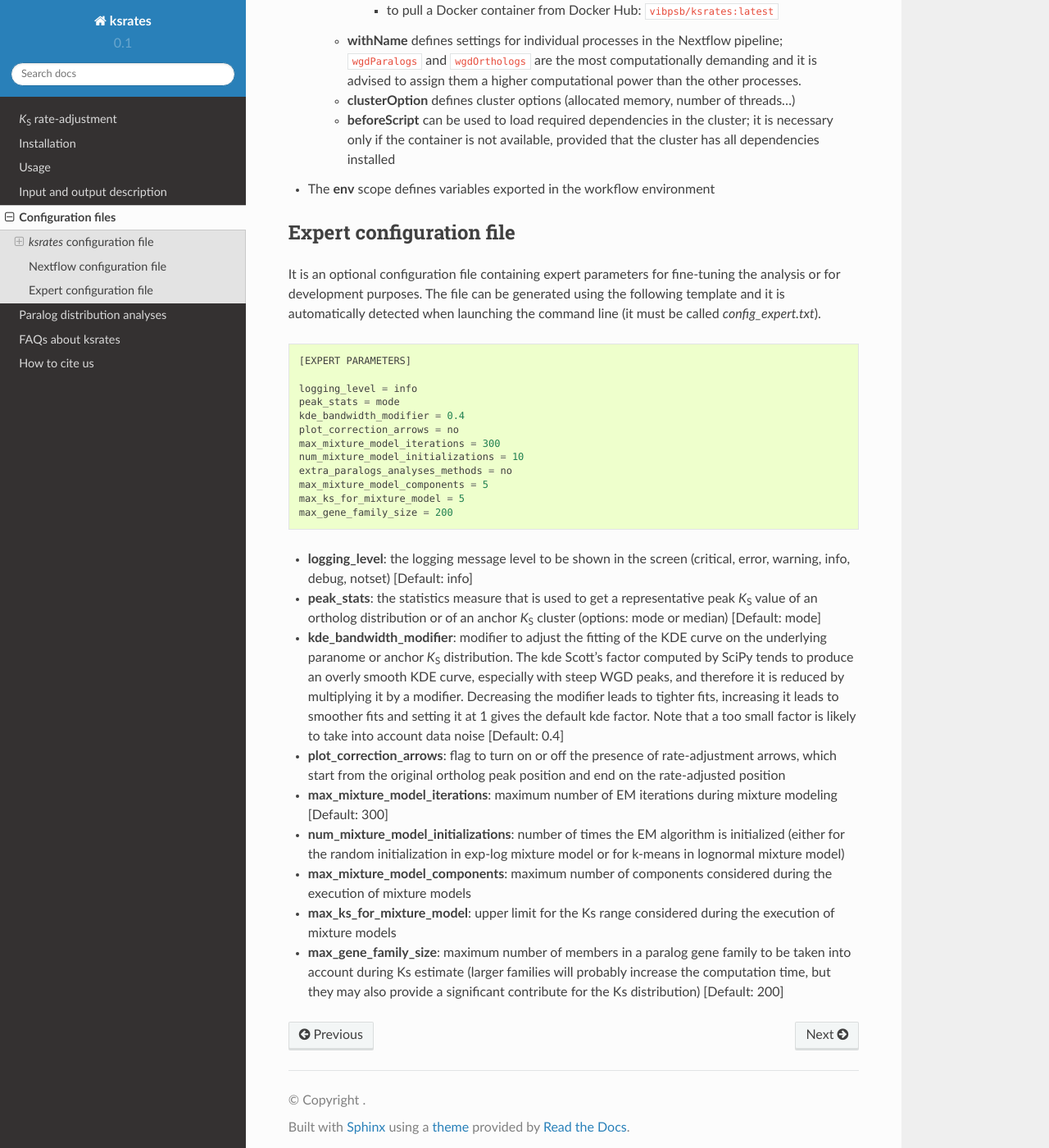
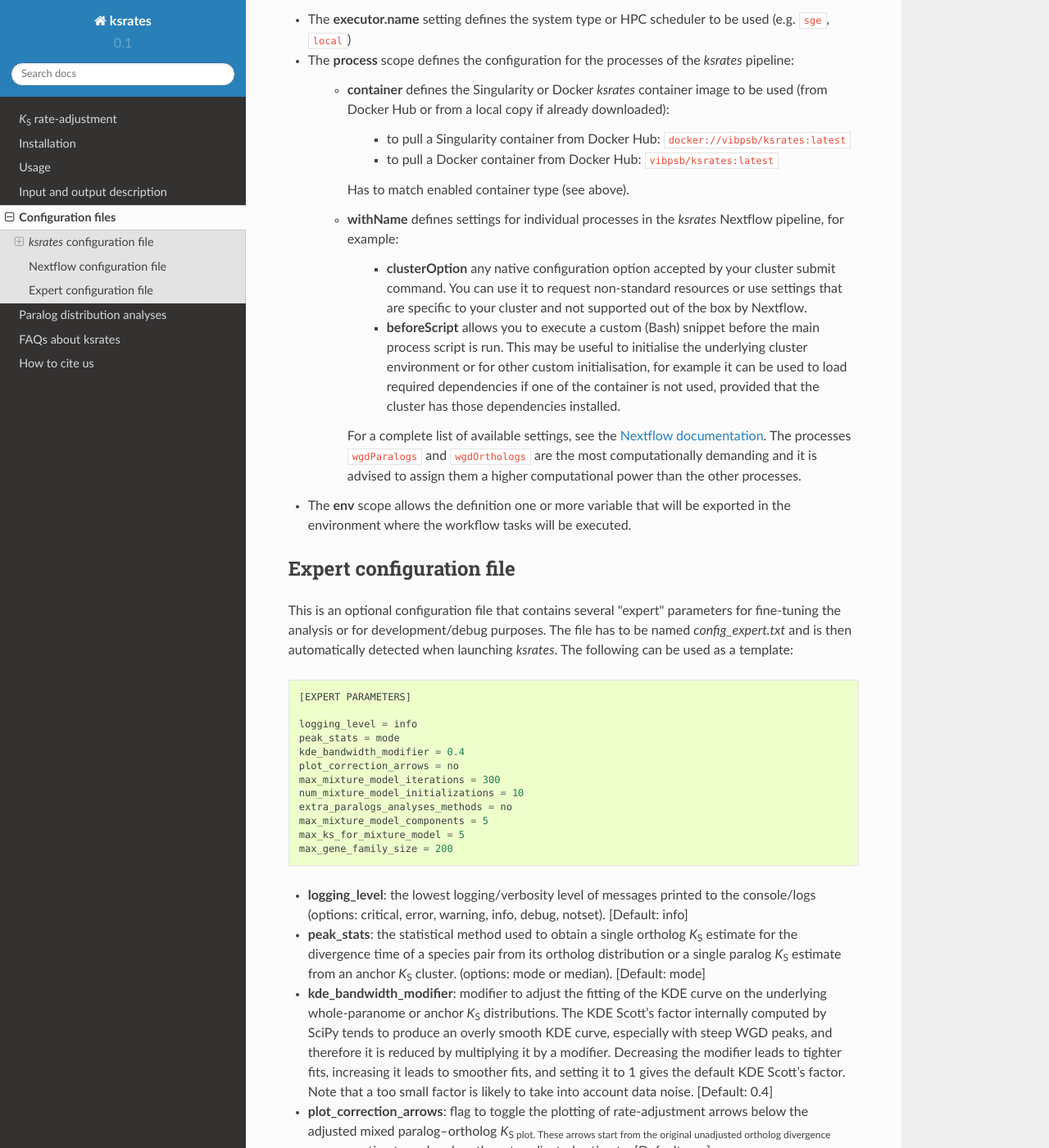
Before and after one commit to VIB-PSB/ksrates, a Sphinx documentation site: the page built from doc/source/configuration.rst, in a window 1280 px wide and 1400 px high, scrolled down 4595 px. Shown: the whole window at 82% size. Built offline with Sphinx 7.4.7 and the Read the Docs theme 2.0.0, drawn with Linux system fonts in a browser that asks for light colours; some of the changed text lies outside the part shown.

Commit message:
Update configuration.rst

```diff
--- a/doc/source/configuration.rst
+++ b/doc/source/configuration.rst
@@ -67,8 +67,8 @@
 
 The [ANALYSIS SETTING] section includes:
 
-* **paranome**: whether to build/plot the whole-paranome *K*:sub:`S` distribution of the focal species \[yes/no\]
-* **colinearity**: whether to build/plot the anchor pair *K*:sub:`S` distribution of the focal species \[yes/no\]
+* **paranome**: whether to build/plot the whole-paranome *K*:sub:`S` distribution of the focal species. \[yes/no\]
+* **colinearity**: whether to build/plot the anchor pair *K*:sub:`S` distribution of the focal species. \[yes/no\]
 * **gff_feature**: parsing keyword from the third column of the GFF file (e.g. gene, mrna...). Case insensitive.
 * **gff_attribute**: parsing keyword from the ninth column of the GFF file (e.g. id, name...). Case insensitive.
 * **max_number_outspecies**: maximum number of trios/outspecies allowed to adjust a divergent pair; if None, all possible outspecies obtained from the phylogenetic tree will be used to form trios and adjust the pair. For more details see below. [Default: 4]
@@ -78,24 +78,24 @@
 
 * For the mixed *K*:sub:`S` distributions plot
 
-    * **x_axis_max_limit_paralogs_plot**: highest value of the x axis in the mixed distribution plot [Default: 5]
-    * **bin_width_para**: bin width in paralog *K*:sub:`S` distribution histogram. By default there are ten bins per unit [Default: 0.1]
-    * **y_axis_limit_paralogs_plot**: customized highest value of the y axis in the mixed plot [Default: None]
+    * **x_axis_max_limit_paralogs_plot**: highest value of the x axis in the mixed distribution plot. [Default: 5]
+    * **bin_width_para**: bin width in paralog *K*:sub:`S` distribution histogram. By default there are ten bins per unit. [Default: 0.1]
+    * **y_axis_limit_paralogs_plot**: customized highest value of the y axis in the mixed plot. [Default: None]
 
 * For ortholog divergence *K*:sub:`S`
 
-    * **num_iterations**: number of bootstrap iterations for mode/median estimate [default: 200]
-    * **divergence_colors**: list of colors assigned to the divergence nodes: all divergence lines coming from the same divergence node share the same color [Default: 8 colors]
+    * **num_iterations**: number of bootstrap iterations for mode/median estimate. [Default: 200]
+    * **divergence_colors**: list of colors assigned to the divergence nodes: all divergence lines coming from the same divergence node share the same color. [Default: 8 colors]
 
 * For the ortholog *K*:sub:`S` distribution plots
 
-    * **x_axis_max_limit_orthologs_plots**: highest value of the x axis in the ortholog distribution plots [Default: 5]
-    * **bin_width_ortho**: bin width in ortholog *K*:sub:`S` distribution histogram. By default there are ten bins per unit [Default: 0.1]
+    * **x_axis_max_limit_orthologs_plots**: highest value of the x axis in the ortholog distribution plots. [Default: 5]
+    * **bin_width_ortho**: bin width in ortholog *K*:sub:`S` distribution histogram. By default there are ten bins per unit. [Default: 0.1]
 
 * *K*:sub:`S` value thresholds
 
-    * **max_ks_para**: maximum value accepted for paralog *K*:sub:`S` from data table [Default: 5]
-    * **max_ks_ortho**: maximum value accepted for ortholog *K*:sub:`S` from data table [Default: 10]
+    * **max_ks_para**: maximum value accepted for paralog *K*:sub:`S` from data table. [Default: 5]
+    * **max_ks_ortho**: maximum value accepted for ortholog *K*:sub:`S` from data table. [Default: 10]
 
 
 Guidelines to set the maximum number of outgroups per rate-adjustment
@@ -122,13 +122,15 @@
 Nextflow configuration file
 ===========================
 
-It is a configuration file used to set the communication with the cluster system, the use of a container and to define parameters or variables for the Nextflow pipeline. For a more complete description please refer to `Nextflow documentation <https://www.nextflow.io/docs/latest/config.html#configuration>`_. The user can download a configuration file template from the GitHub repository documentation and adapt it according to their resources and requirements. Below is explained the basic file structure::
+The Nextflow configuration file is used to configure various settings for the *ksrates* Nextflow pipeline, including the settings to use and configure resources on a compute cluster and to use the *ksrates* Singularity or Docker container. We provide a few general template Nextflow configuration files for the *ksrates* Nextflow pipeline in the `doc <https://github.com/VIB-PSB/ksrates/blob/master/doc/source>`_ directory in the GitHub repository. These can be adapted to a user's specific resources and requirements. Below, we briefly explain some of the basic key settings. For a more complete description please refer to the `Nextflow documentation <https://www.nextflow.io/docs/latest/config.html#configuration>`_. ::
 
     singularity {
         enabled = true
         cacheDir = ''
     }
-    docker.enabled = true
+    docker {
+        enabled = false
+    }
 
     executor.name = ''
 
@@ -141,26 +143,34 @@
         }
     }
 
-    env.SOME_ENV_VARIABLE = ''
+    env {
+    	SOME_ENV_VARIABLE = ''
+    	ANOTHER_ENV_VARIABLE = ''
+    }
 
-* The **singularity** and **docker** scopes deal with container-related specifications:
+* The **singularity** and **docker** scopes configure container type usage and execution:
 
-    * **enable** enables or disables the use of a container
-    * **cacheDir** defines the directory where to download and store the Singularity image file from Docker Hub
+    * **enable** enables or disables the use of the respective container
+    * **cacheDir** the directory where remote the Singularity image from Docker Hub is stored. When using a computing cluster it must be a shared folder accessible to all computing nodes.
 
-* The **executor** scope defines the cluster system type (e.g. SGE) which the jobs are submitted to
-* The **process** scope defines the container image and the pipeline configuration on the cluster:
+* The **executor.name** setting defines the system type or HPC scheduler to be used (e.g. ``sge``, ``local``)
+* The **process** scope defines the configuration for the processes of the *ksrates* pipeline:
 
-    * **container** defines the *ksrates* container image (from Docker Hub or from a local copy if already downloaded).
+    * **container** defines the Singularity or Docker *ksrates* container image to be used (from Docker Hub or from a local copy if already downloaded):
 
         * to pull a Singularity container from Docker Hub: ``docker://vibpsb/ksrates:latest``
         * to pull a Docker container from Docker Hub: ``vibpsb/ksrates:latest``
 
-    * **withName** defines settings for individual processes in the Nextflow pipeline; ``wgdParalogs`` and ``wgdOrthologs`` are the most computationally demanding and it is advised to assign them a higher computational power than the other processes.
-    * **clusterOption** defines cluster options (allocated memory, number of threads...)
-    * **beforeScript** can be used to load required dependencies in the cluster; it is necessary only if the container is not available, provided that the cluster has all dependencies installed
+      Has to match enabled container type (see above).
 
-* The **env** scope defines variables exported in the workflow environment
+    * **withName** defines settings for individual processes in the *ksrates* Nextflow pipeline, for example:
+
+    	* **clusterOption** any native configuration option accepted by your cluster submit command. You can use it to request non-standard resources or use settings that are specific to your cluster and not supported out of the box by Nextflow.
+    	* **beforeScript** allows you to execute a custom (Bash) snippet before the main process script is run. This may be useful to initialise the underlying cluster environment or for other custom initialisation, for example it can be used to load required dependencies if one of the container is not used, provided that the cluster has those dependencies installed.
+
+      For a complete list of available settings, see the `Nextflow documentation <https://www.nextflow.io/docs/latest/process.html#process-directives>`_. The processes ``wgdParalogs`` and ``wgdOrthologs`` are the most computationally demanding and it is advised to assign them a higher computational power than the other processes.
+
+* The **env** scope allows the definition one or more variable that will be exported in the environment where the workflow tasks will be executed.
 
 
 .. _`expert_config_section`:
@@ -168,7 +178,7 @@
 Expert configuration file
 =========================
 
-It is an optional configuration file containing expert parameters for fine-tuning the analysis or for development purposes. The file can be generated using the following template and it is automatically detected when launching the command line (it must be called `config_expert.txt`). ::
+This is an optional configuration file that contains several \"expert\" parameters for fine-tuning the analysis or for development/debug purposes. The file has to be named `config_expert.txt` and is then automatically detected when launching *ksrates*. The following can be used as a template::
 
     [EXPERT PARAMETERS]
 
@@ -183,12 +193,12 @@
     max_ks_for_mixture_model = 5
     max_gene_family_size = 200
 
-* **logging_level**: the logging message level to be shown in the screen (critical, error, warning, info, debug, notset) [Default: info]
-* **peak_stats**: the statistics measure that is used to get a representative peak *K*:sub:`S` value of an ortholog distribution or of an anchor *K*:sub:`S` cluster (options: mode or median) [Default: mode]
-* **kde_bandwidth_modifier**: modifier to adjust the fitting of the KDE curve on the underlying paranome or anchor *K*:sub:`S` distribution. The kde Scott's factor computed by SciPy tends to produce an overly smooth KDE curve, especially with steep WGD peaks, and therefore it is reduced by multiplying it by a modifier. Decreasing the modifier leads to tighter fits, increasing it leads to smoother fits and setting it at 1 gives the default kde factor. Note that a too small factor is likely to take into account data noise [Default: 0.4]
-* **plot_correction_arrows**: flag to turn on or off the presence of rate-adjustment arrows, which start from the original ortholog peak position and end on the rate-adjusted position
-* **max_mixture_model_iterations**: maximum number of EM iterations during mixture modeling [Default: 300]
-* **num_mixture_model_initializations**: number of times the EM algorithm is initialized (either for the random initialization in exp-log mixture model or for k-means in lognormal mixture model)
-* **max_mixture_model_components**: maximum number of components considered during the execution of mixture models
-* **max_ks_for_mixture_model**: upper limit for the Ks range considered during the execution of mixture models
-* **max_gene_family_size**: maximum number of members in a paralog gene family to be taken into account during Ks estimate (larger families will probably increase the computation time, but they may also provide a significant contribute for the Ks distribution) [Default: 200]
+* **logging_level**: the lowest logging/verbosity level of messages printed to the console/logs (options: critical, error, warning, info, debug, notset). [Default: info]
+* **peak_stats**: the statistical method used to obtain a single ortholog *K*:sub:`S` estimate for the divergence time of a species pair from its ortholog distribution or a single paralog *K*:sub:`S` estimate from an anchor *K*:sub:`S` cluster. (options: mode or median). [Default: mode]
+* **kde_bandwidth_modifier**: modifier to adjust the fitting of the KDE curve on the underlying whole-paranome or anchor *K*:sub:`S` distributions. The KDE Scott's factor internally computed by SciPy tends to produce an overly smooth KDE curve, especially with steep WGD peaks, and therefore it is reduced by multiplying it by a modifier. Decreasing the modifier leads to tighter fits, increasing it leads to smoother fits, and setting it to 1 gives the default KDE Scott's factor. Note that a too small factor is likely to take into account data noise. [Default: 0.4]
+* **plot_correction_arrows**: flag to toggle the plotting of rate-adjustment arrows below the adjusted mixed paralog--ortholog *K*:sub:`S plot. These arrows start from the original unadjusted ortholog divergence *K*:sub:`S` estimate and end on the rate-adjusted estimate. [Default: yes]
+* **max_mixture_model_iterations**: maximum number of EM iterations for mixture modeling. [Default: 300]
+* **num_mixture_model_initializations**: number of times the EM algorithm is initialized (either for the random initialization in the exponential-lognormal mixture model or for k-means in the lognormal mixture model).
+* **max_mixture_model_components**: maximum number of components considered during execution of the mixture models.
+* **max_ks_for_mixture_model**: upper limit for the Ks range considered during execution of the mixture models.
+* **max_gene_family_size**: maximum number of members that any paralog gene family can have to be included in *K*:sub:`S` estimation. Large gene families increase the run time and are often composed of unrelated sequences grouped together by shared protein domains or repetitive sequences. But this is not always the case, so one may want to check manually the gene families in file ``paralog_distributions/wgd_<focal species>/<focal species>.mcl.tsv`` and increase (or even decrease) this number. [Default: 200]
```
